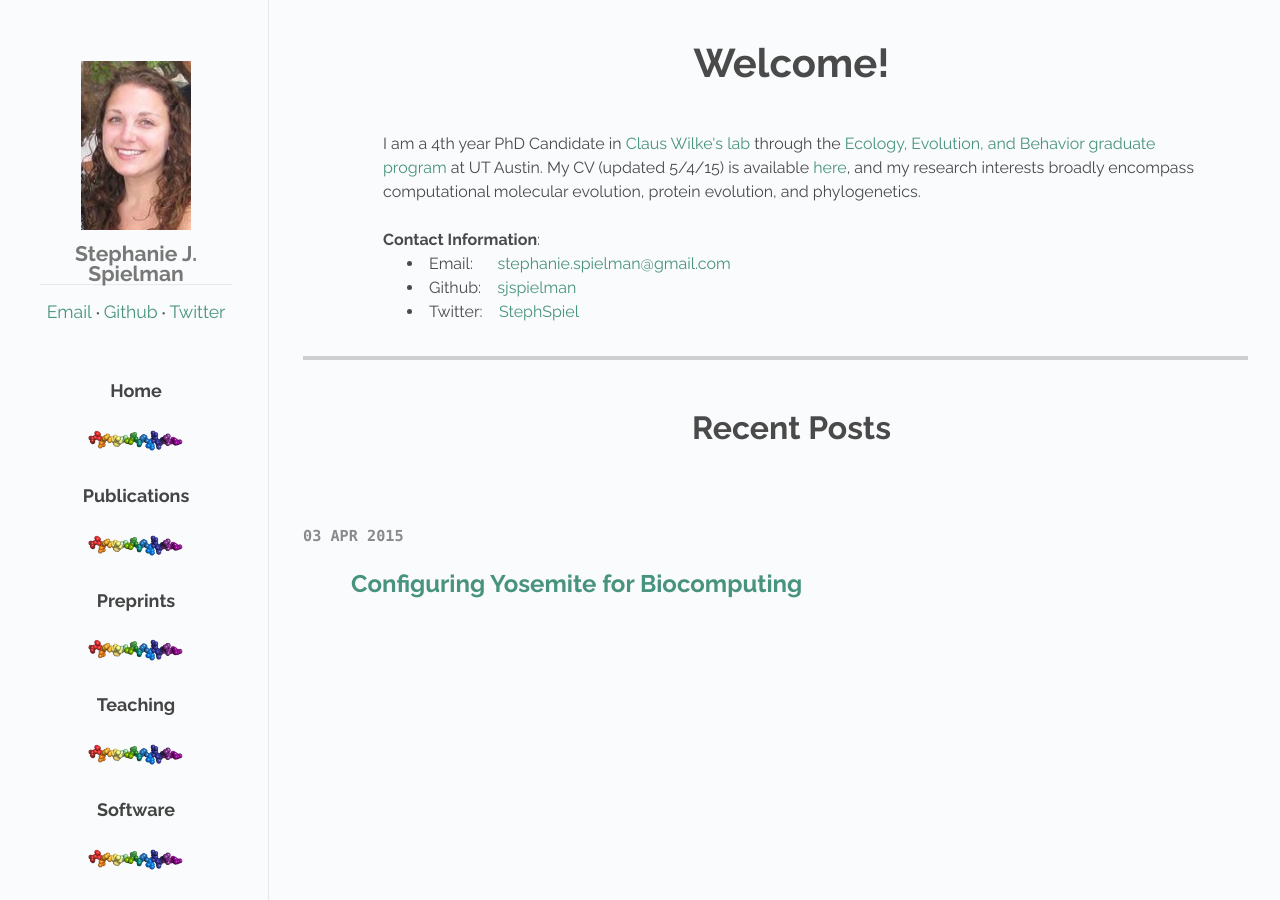
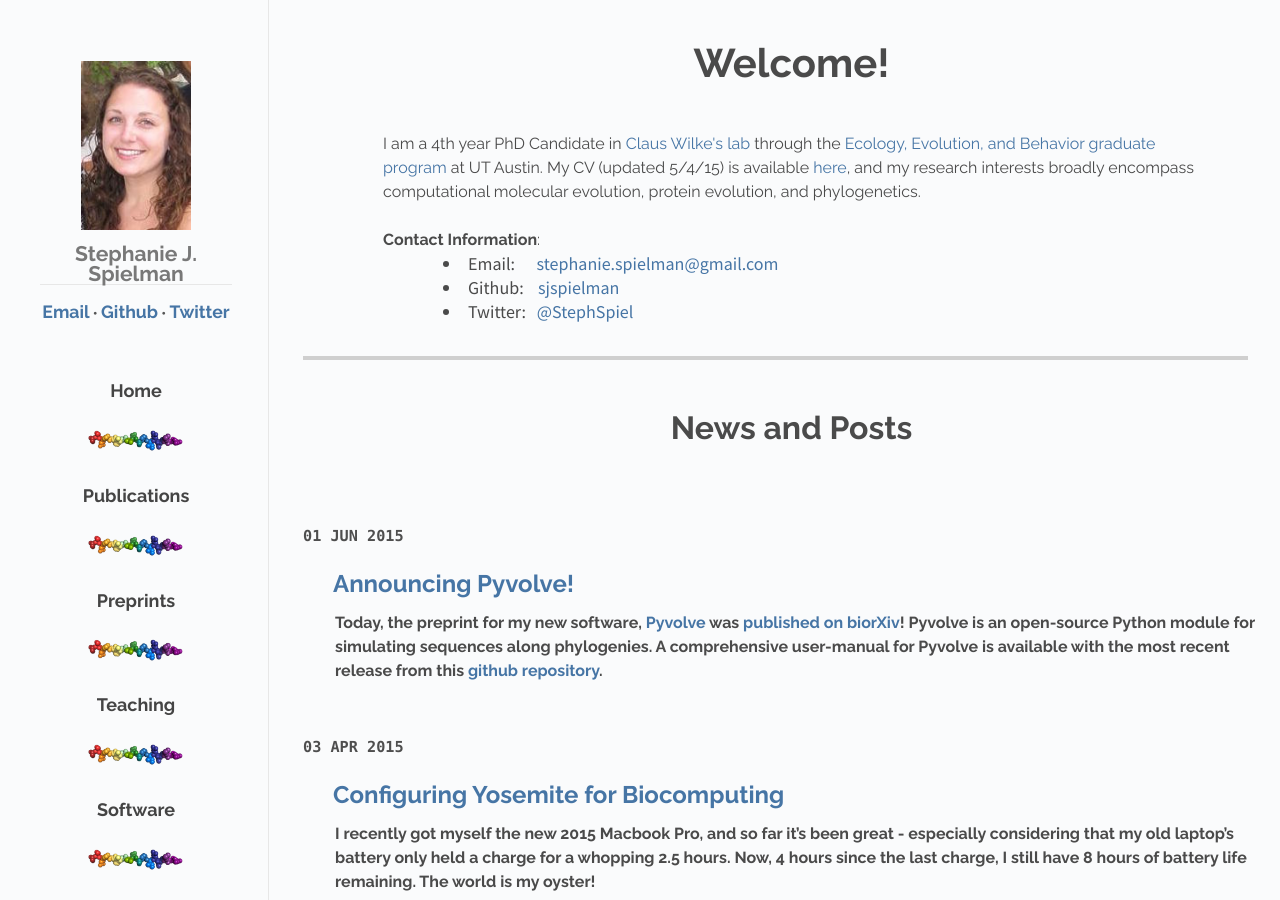
Before and after one commit to sjspielman/sjspielman.github.io, a Jekyll site: the page built from index.html, in a window 1280 px wide. Built offline with Jekyll 4.4.1, drawn with Linux system fonts in a browser that asks for light colours; Markdown is read by kramdown in place of the engine named in the settings; some of the changed lines change nothing that is shown.

Commit message:
update and pyvolve post

```diff
--- a/_includes/cover.html
+++ b/_includes/cover.html
@@ -24,7 +24,7 @@
           Github:&nbsp;&nbsp;&nbsp;  <a href="https://github.com/sjspielman">sjspielman</a>
         </li>
         <li>
-          Twitter:&nbsp;&nbsp;&nbsp; <a href="https://twitter.com/StephSpiel">StephSpiel</a>
+          Twitter:&nbsp;&nbsp; <a href="https://twitter.com/StephSpiel">@StephSpiel</a>
         </li>
     </div>
   </div>
@@ -33,17 +33,17 @@
 
 
     <div id="info-container">
-      <h2 id="title2">Recent Posts</h2>
+      <h2 id="title2">News and Posts</h2>
     </div>
 
           <ul class="posts-list">
             {% for post in site.posts %}
               <li class="post-link">
               	<span class="post-date">{{ post.date | date_to_string }}</span>
-                <a class="post-title" href="{{ post.url }}">
-                  {{ post.title }}
-                </a>
+                <a class="post-title" href="{{ post.url }}">{{ post.title }} </a>
+                <div class="post-excerpt" {{ post.excerpt }} </div>
               </li>
+              <br><br>
             {% endfor %}
           </ul>
 
--- /dev/null
+++ b/_posts/2015-6-1-pyvolve.md
@@ -0,0 +1,145 @@
+---
+layout: post
+title: Announcing Pyvolve!
+date:   2015-6-1
+permalink: /announcing_pyvolve/
+excerpt_separator: <!--more-->
+---
+
+Today, the preprint for my new software, [Pyvolve](http://sjspielman.org/pyvolve) was [published on biorXiv](http://dx.doi.org/10.1101/020214)! Pyvolve is an open-source Python module for simulating sequences along phylogenies. A comprehensive user-manual for Pyvolve is available with the most recent release from this [github repository](https://github.com/sjspielman/pyvolve).
+
+<!--more-->
+
+
+Pyvolve is written in pure Python, with dependencies of NumPy, SciPy, and Biopython. The Pyvolve framework is extremely flexible, allowing you to simulate sequences according to virtually all standard models of nucleotide, amino acid, and codon data, and you can customize *all* model parameters to your heart's content. Further, Pyvolve allows you to provide a custom rate matrix, if the available models are not quite what you're looking for (however, please feel free to get in touch with me if you would like to request that a new model be included!).
+
+Pyvolve incorporates both site and temporal heterogeneity, and, as you'll see in the preprint linked above, contains several novel simulation features. Below, I show some simple examples of Pyvolve simulations. In general, sequence simulations require several you to do a few things:
+
+* Specify a phylogeny (with branch lengths!)
+* Define any evolutionary model(s) to use. In Pyvolve, these are **Model** objects.
+* Assign model(s) to partition(s). In Pyvolve, these are **Partition** objects.
+* Evolve, using the callable **Evolver** class.
+
+<br>
+
+Partitions are essentially a convenient way of defining "domains" -- each partition can evolve according to a distinct evolutionary model (provided that all partitions evolve the same state, e.g. nucleotides, amino acids, or codons), and each partition can have differing degrees of heterogeneity.
+
+Examples shown below are minimal and do not capture the full power of Pyvolve -- to really see what Pyvolve can do, have a look at the [user manual](https://github.com/sjspielman/pyvolve/raw/master/user_manual/pyvolve_manual.pdf)!
+
+
+## Simulating nucleotide sequences
+
+This simple example demonstrates how to evolve nucleotide sequences.
+
+{% highlight python %}
+import pyvolve
+
+# Define a phylogeny, from a file containing a newick tree
+my_tree = pyvolve.read_tree(file = "file_with_tree.tre")
+
+# Define a nucleotide model, as a Model object.
+my_model = Model("nucleotide")
+
+# Assign the model to a Partition. The size argument indicates to evolve 250 positions
+my_partition = Partition(models = my_model, size = 250)
+
+# Evolve!
+my_evolver = Evolver(partitions = my_partition, tree = my_tree)
+my_evolver()
+{% endhighlight %}
+
+<br>
+The code shown above will simulate a nucleotide alignment of 250 positions along the phylogeny provided in `file_with_tree.tre`. This code simulates nucleotides according to default parameters: mutation rates among nucleotides are equal, and nucleotide equilibrium frequencies are equal at 0.25 each. We can customize these parameters by adding a *second argument to Model*: a dictionary of parameters to customize.
+
+To customize mutation rates, we can use the key `"mu"`. This key should have an associated value of a dictionary of mutation rates (denoted by keys `"AT"`, `"AC"`, etc.). To customize frequencies, we can use the key `"state_freqs"`, whose associated value should be a list/numpy array of frequencies ordered ACGT.
+
+This code chunk simulates nucleotide sequences with customized parameters:
+{% highlight python %}
+import pyvolve
+
+# Define a phylogeny, from a file containing a newick tree
+my_tree = pyvolve.read_tree(file = "file_with_tree.tre")
+
+# Define a nucleotide model with custom parameters!
+mutation = {"AC": 1.5, "AG": 2.5, "AT": 0.5, "CG": 0.8, "CT": 0.99, "GT": 1.56}
+frequencies = [0.25, 0.3, 0.1, 0.35] # f(A) = 0.25, f(C) = 0.3, etc.
+my_model = Model("nucleotide", {"mu": mutation, "state_freqs": frequencies} )
+
+# Assign the model to a Partition.
+my_partition = Partition(models = my_model, size = 250)
+
+# Evolve!
+my_evolver = Evolver(partitions = my_partition, tree = my_tree)
+my_evolver()
+{% endhighlight %}
+
+<br>
+Now we're cookin'! Let's add some more bells and whistles, like *rate heterogeneity*. In the simulations shown above, all positions evolve according to exactly the same model and the same rate. We can incorporate rate heterogeneity by adding a few *keyword arguments* when defining our Model object. In this example, we will specify rate heterogeneity with a custom distribution, although as you'll see in the [user manual](https://github.com/sjspielman/pyvolve/raw/master/user_manual/pyvolve_manual.pdf), you can also specify that rates be distribution according to a gamma distribution.
+
+To implement rate heterogeneity (this holds for nucleotide and amino-acid models!), you need to specify the *scalar factors* which govern the heterogeneity, and a list of *probabilities* associated with each factor. This list will determine the probability that a given site evolves according to the associated factor. (Note that if you don't specify these probabilties, each category will be equally likely).
+
+Let's go ahead and add in four rate categories, some slow and some fast, with associated probabilities. Specify a list of rate factors with the argument `rate_factors`, and specify a list of probabilities with the argument `rate_probs` (should sum to 1!). These lists are associated 1:1, as in the first item in `rate_factors` will have a probability equal to the first item in `rate_probs`.
+
+{% highlight python %}
+import pyvolve
+
+# Define a phylogeny, from a file containing a newick tree
+my_tree = pyvolve.read_tree(file = "file_with_tree.tre")
+
+# Define our parameters
+mutation = {"AC": 1.5, "AG": 2.5, "AT": 0.5, "CG": 0.8, "CT": 0.99, "GT": 1.56}
+frequencies = [0.25, 0.3, 0.1, 0.35] # f(A) = 0.25, f(C) = 0.3, etc.
+
+factors = [3.5, 2.5, 0.08, 0.005] # Two fast categories, and two slow categories
+probs   = [0.05, 0.1, 0.5, 0.35]  # The fast rates will occur with relatively low probabilities
+
+# Define our model with all parameters
+my_model = Model("nucleotide", {"mu": mutation, "state_freqs": frequencies}, rate_factors = factors, rate_probs = probs)
+
+# Assign the model to a Partition.
+my_partition = Partition(models = my_model, size = 250)
+
+# Evolve!
+my_evolver = Evolver(partitions = my_partition, tree = my_tree)
+my_evolver()
+{% endhighlight %}
+
+By default, Pyvolve outputs several files:
++ simulated\_alignment.fasta
++ site\_rates.txt
++ site\_rates\_info.txt
+
+The first file contains the simulated alignment, and the latter two files contain information about site-specific rates and/or parameters. Using these two files, you can determine at which rate each site evolved.
+
+
+<br> And finally, one more example - what if we wanted to use *multiple models* in our simulation? For this task, we'll need to define multiple Partition objects. In the example below, one Partition object will be assigned default parameters, and one Partition will be assigned custom parameters.
+{% highlight python %}
+import pyvolve
+
+# Define a phylogeny, from a file containing a newick tree
+my_tree = pyvolve.read_tree(file = "file_with_tree.tre")
+
+# Define default model
+model1 = Model("nucleotide")
+
+# Define customized model
+mutation = {"AC": 1.5, "AG": 2.5, "AT": 0.5, "CG": 0.8, "CT": 0.99, "GT": 1.56}
+frequencies = [0.25, 0.3, 0.1, 0.35] # f(A) = 0.25, f(C) = 0.3, etc.
+model2 = Model("nucleotide", {"mu": mutation, "state_freqs": frequencies}, rate_factors = factors, rate_probs = probs)
+
+# Assign each model to a Partition.
+partition1 = Partition(models = model1, size = 100)
+partition2 = Partition(models = model2, size = 200)
+
+# Evolve, provided both partitions in a list to Evolver
+my_evolver = Evolver(partitions = [partition1, partition2], tree = my_tree)
+my_evolver()
+{% endhighlight %}
+
+In the resulting sequence file, the first 100 positions will have evolved according to `model1`, and the next 200 positions (there will be a total of 300 positions!) will evolve according to `model2`.
+
+
+For more, yes more!, ways to use Pyvolve, check out the (drumroll...) [user manual](https://github.com/sjspielman/pyvolve/raw/master/user_manual/pyvolve_manual.pdf)! Please feel free to post any questions and/or file bug reports on Pyvolve's github repository Issues section. Enjoy!
+
+
+<br><br><br>
--- a/css/main.css
+++ b/css/main.css
@@ -19,13 +19,13 @@ body {
   color: #4a4a4a;
   background-color: #fafbfc;
   font-family: 'Raleway', Arial, sans-serif;
-  font-weight: 400;
+  font-weight: 600;
   font-size: 1em;
   overflow: hidden;
 }
 
 a {
-  color: #48937e;
+  color: #4675A5;
   text-decoration: none;
 }
 
@@ -201,6 +201,7 @@ a:hover {
 }
 
 .post {
+  font-weight: 500;
   line-height: 24px;
   margin-left: 5em;
   margin-right: 5em;
@@ -227,13 +228,15 @@ a:hover {
 
 .post p {
   font-family: 'Source Sans Pro', Arial, sans-serif;
-  font-size: 20px;
+  font-size: 19px;
   margin-bottom: 1.45em;
   text-align: justify;
 }
 
-.post ul, .post ol {
-  margin-left: 2.35em;
+.post ul, .post ol, .post li {
+  margin-left: 2em;
+  font-family: 'Source Sans Pro', Arial, sans-serif;
+  font-size: 18px;
 }
 
 /* code from Architect theme, by Jason Long. I've slightly modified it. */
@@ -260,6 +263,9 @@ pre code {
   padding: 0;
   border: none;
 }
+
+.inlined{  display:inline; }
+
 /* end of Architect */
 
 /* original flex theme, probably
@@ -329,14 +335,24 @@ pre code {
 
 
 .post-title {
+  font-weight: 700;
+  font-size: 1.5em;
+  padding-bottom: 5em;
+  padding-left: 1.25em;
+}
+
+
+.post-excerpt {
+  color: #4a4a4a;
+  font-size: 1em;
+  padding-left: 2em;
   font-weight: 600;
-  font-size: 1.5em;
-  padding-left: 2em;
-  padding-bottom: 5em;
+  line-height: 1.5em;
+
 }
 
 .post-date {
-  color: #8a8a8a;
+  color: #4e4e4e;
   font-family: Monaco, "Courier New", monospace;
   font-weight: 600;
   font-size: 0.95em;
```
